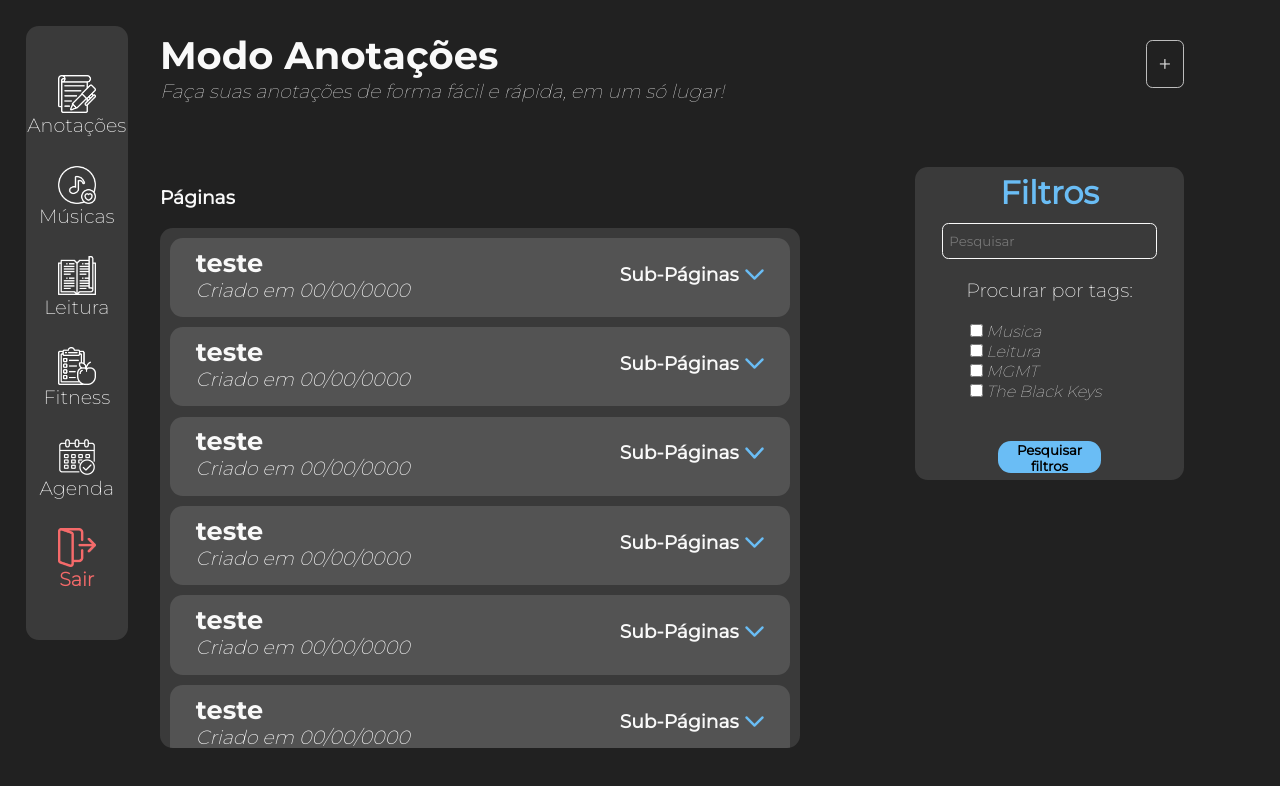
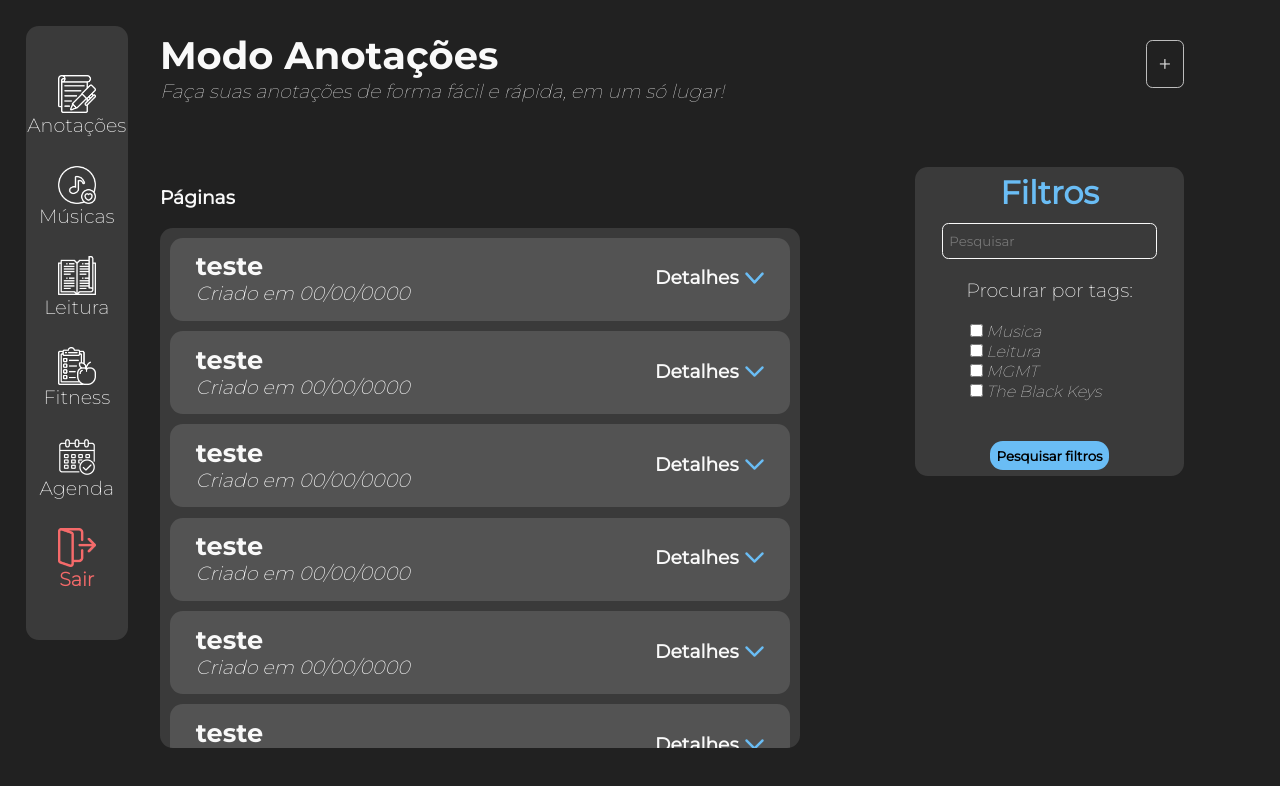
Before and after one commit to GrupoZonaLeste/Calmo, a React (Vite) app: page /anotacoes in a window 1280 px wide. Shown: the top 786 px of the page. Built offline with nearby package versions, Linux system fonts and the light colour scheme.

Commit message:
[REFACTOR](Modo Anotacoes): detalhes nas paginas

```diff
--- a/src/components/ModoAnotacoes/Filtros.css
+++ b/src/components/ModoAnotacoes/Filtros.css
@@ -41,16 +41,17 @@
     background-color: #6ABDF5;
     border: none;
     height: 4vh;
-    width: 8vw;
+    width: max-content;
     font-weight: bold;
     border-radius: 1vw;
     transition: all 0.1s;
     margin-top: 5vh;
+    height: max-content;
+    padding: 0.5vw;
 }
 #btnPesquisarFiltros:hover {
     border: 1px solid #f9f9f9;
     cursor: pointer;
-    width: 8.5vw;
     font-size: 90%;
     transition: all 0.2s;
 
--- a/src/components/ModoAnotacoes/ListaPaginaCard/CardPagina.css
+++ b/src/components/ModoAnotacoes/ListaPaginaCard/CardPagina.css
@@ -1,20 +1,24 @@
+.containerCardPagina {
+    background-color: #535353;
+    padding: 0.8vw 2vw 1vw 2vw;
+    border-radius: 1vw;
+    margin: 0.8vw;
+    height: max-content;
+    transition: all 0.2s;
+}
+
 .cardPagina {
+    height: 7.5vh;
     display: flex;
     align-items: center;
     justify-content: space-between;
-    padding: 0.5vw 2vw 1vw 2vw;
-    margin: 0.8vw;
-    height: 7.5vh;
-    background-color: #535353;
     color: #f9f9f9;
-    border-radius: 1vw;
     transition: all 0.2s;
 }
 
-.cardPagina:hover{
+.containerCardPagina:hover{
     border: 1px solid #f9f9f9;
     cursor: pointer;
-    height: 10vh;
     transition: all 0.2s;
 }
 
@@ -23,6 +27,7 @@
     align-items: center;
     justify-content: space-evenly;
     transition: all 0.3s;
+    z-index: 30;
 }
 
 .subpaginas:hover {
@@ -33,6 +38,43 @@
     transition: all 0.1s;
 }
 
+
+.dadosCardPaginas {
+    display: none;
+}
+.dadosCardPaginas > div> div > ul > li {
+    font-family: 'montserrat-Thin';
+    color: #f9f9f9;
+    font-style: italic;
+}
+.dadosCardPaginas > div > div > h3 {
+    font-family: 'montserrat-Thin';
+    color: #f9f9f9;
+    font-style: italic;
+    text-decoration: underline;
+}
+
+.dadosCardPaginas > div {
+    display: flex;
+    justify-content: space-between;
+}
+
+.dadosCardPaginas > button {
+    background-color: rgba(0, 0, 0, 0.139);
+    border: 1px solid rgb(245, 106, 106);
+    color: rgb(245, 106, 106);
+    border-radius: 0.5vw;
+    padding: 0.5vw;
+    margin-top: 3vh;
+}
+
+.dadosCardPaginas > button:hover {
+    cursor: pointer;
+    border: 2px solid rgb(243, 25, 25);
+    color: rgb(243, 25, 25);
+    font-weight: bolder;
+    transition: all 0.1s;
+}
 .remMargin{
     margin: 0;
 }
--- a/src/components/ModoAnotacoes/ListaPaginaCard/CardPagina.jsx
+++ b/src/components/ModoAnotacoes/ListaPaginaCard/CardPagina.jsx
@@ -1,33 +1,62 @@
 import React, { useState } from 'react'
 import './CardPagina.css'
 import IsetaBaixo from '../../../assets/images/setaBaixo.png'
+import { Link } from 'react-router-dom'
 
 const CardPagina = () => {
   const [cardStatus, setCardStatus] = useState(true)
   const [newStyle, setnewStyle] = useState({})
+  const [newStyleSeta, setnewStyleSeta] = useState({})
 
   function abrirCard() {
     console.log(cardStatus)
     setCardStatus(!cardStatus)
     if (cardStatus) {
-      setnewStyle({height: "30vh", alignItems: "flex-start"})
+      setnewStyle({ display: "block", alignItems: "flex-start" })
+      setnewStyleSeta({ transform: 'rotate( 180deg)' })
     } else {
       setnewStyle({})
+      setnewStyleSeta({ transform: 'rotate(0deg)' })
     }
   }
 
   return (
-    <div style={newStyle} className='cardPagina'>
+    <div className='containerCardPagina'>
+      <div  className='cardPagina'>
+      <Link to={"/pagina_teste"} className='resetLinks'>
         <div>
-            <h2 className='remMargin'>teste</h2>
-            <p className='remMargin italicFont'>Criado em 00/00/0000</p>
+          <h2 className='remMargin'>teste</h2>
+          <p className='remMargin italicFont'>Criado em 00/00/0000</p>
         </div>
+      </Link>
         <div className='subpaginas' onClick={abrirCard}>
-            <h3>Sub-Páginas</h3>
-            <img src={IsetaBaixo} alt='seta para expandir card-página' className='setaBaixo-cardPagina'></img>
-            <br></br>
+          <h3>Detalhes</h3>
+          <img src={IsetaBaixo} style={newStyleSeta} alt='seta para expandir card-página' className='setaBaixo-cardPagina'></img>
+          <br></br>
         </div>
-    </div>
+      </div>
+      <div style={newStyle} className='dadosCardPaginas'>
+        <div>
+          <div>
+          <h3>Tags</h3>
+              <ul>
+                <li>Tag1</li>
+                <li>Tag2</li>
+                <li>Tag3</li>
+              </ul>
+          </div>
+            <div>
+              <h3>Sub-Páginas</h3>
+              <ul>
+                <li>SubPagina1</li>
+                <li>SubPagina2</li>
+                <li>SubPagina3</li>
+              </ul>
+            </div>
+        </div>
+          <button>Excluir Página</button>
+      </div>
+      </div>
   )
 }
 
--- a/src/components/ModoAnotacoes/ModalNovaAnotacao.css
+++ b/src/components/ModoAnotacoes/ModalNovaAnotacao.css
@@ -8,6 +8,7 @@
     align-items: center;
     position: absolute;
     padding-left: 10%;
+    z-index: 9999;
 }
 
 .formNovaAnotacao {
@@ -41,7 +42,7 @@
     background-color: #6ABDF5;
     border: none;
     height: 4vh;
-    width: 8vw;
+    width: max-content;
     font-weight: bold;
     border-radius: 1vw;
     transition: all 0.1s;
@@ -50,7 +51,6 @@
 .btnCriarAnotacao > button:hover {
     border: 1px solid #f9f9f9;
     cursor: pointer;
-    width: 8.5vw;
     font-size: 90%;
     transition: all 0.2s;
 
--- a/src/components/ModoAnotacoes/PaginaAnotacoes/PaginaAnotacoes.jsx
+++ b/src/components/ModoAnotacoes/PaginaAnotacoes/PaginaAnotacoes.jsx
@@ -23,7 +23,7 @@ const PaginaAnotacoes = () => {
                     <p>SubPagina2</p>
                     <p>SubPagina3</p>
                 </div>
-                <textarea className='textAreaAnotacao'></textarea>
+                <textarea className='textAreaAnotacao' placeholder='Faça suas anotações...'></textarea>
             </div>
         </div>
     )
--- a/src/components/ModoAnotacoes/Paginas.jsx
+++ b/src/components/ModoAnotacoes/Paginas.jsx
@@ -8,9 +8,7 @@ const Paginas = () => {
     <div className='containerPaginas'>
         <h3 className='tituloPaginas'>Páginas</h3>
         <div className='ListaPaginas'>
-          <Link to="/pagina_teste">
             <CardPagina/>
-          </Link>
             <CardPagina/>
             <CardPagina/>
             <CardPagina/>
--- a/src/index.css
+++ b/src/index.css
@@ -43,3 +43,12 @@
     background-color: #212121;
     height: 100vh;
 }
+
+.resetLinks {
+    color: #f9f9f9;
+    text-decoration: none;
+}
+.resetLinks:visited {
+    color: #f9f9f9;
+    text-decoration: none;
+}
```
